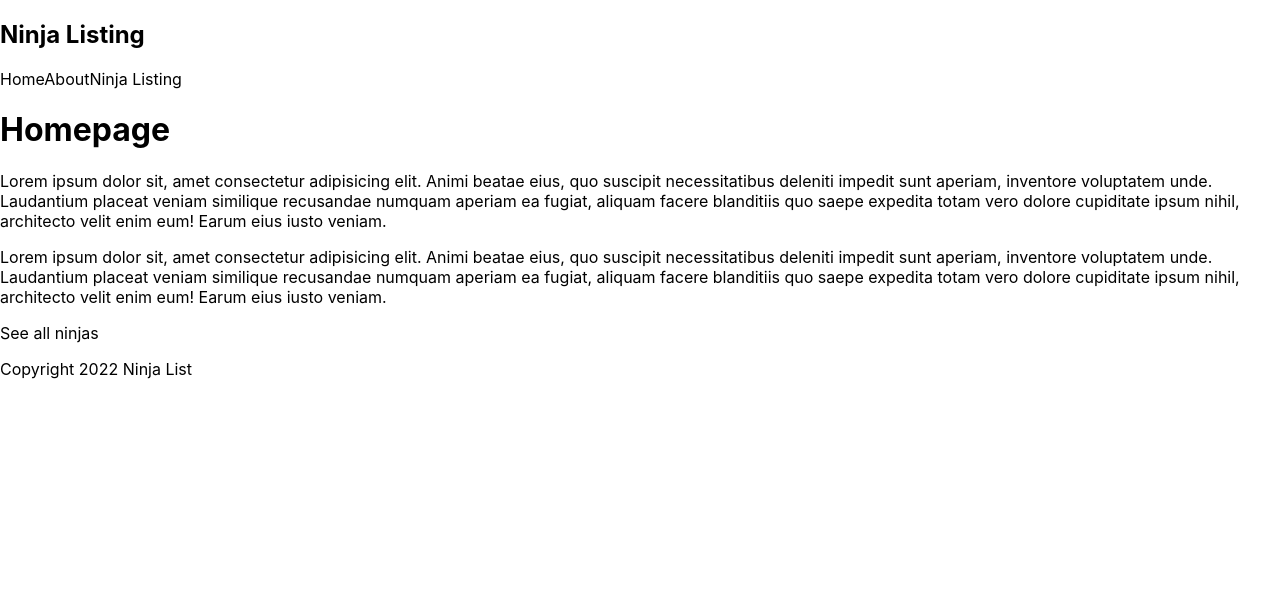
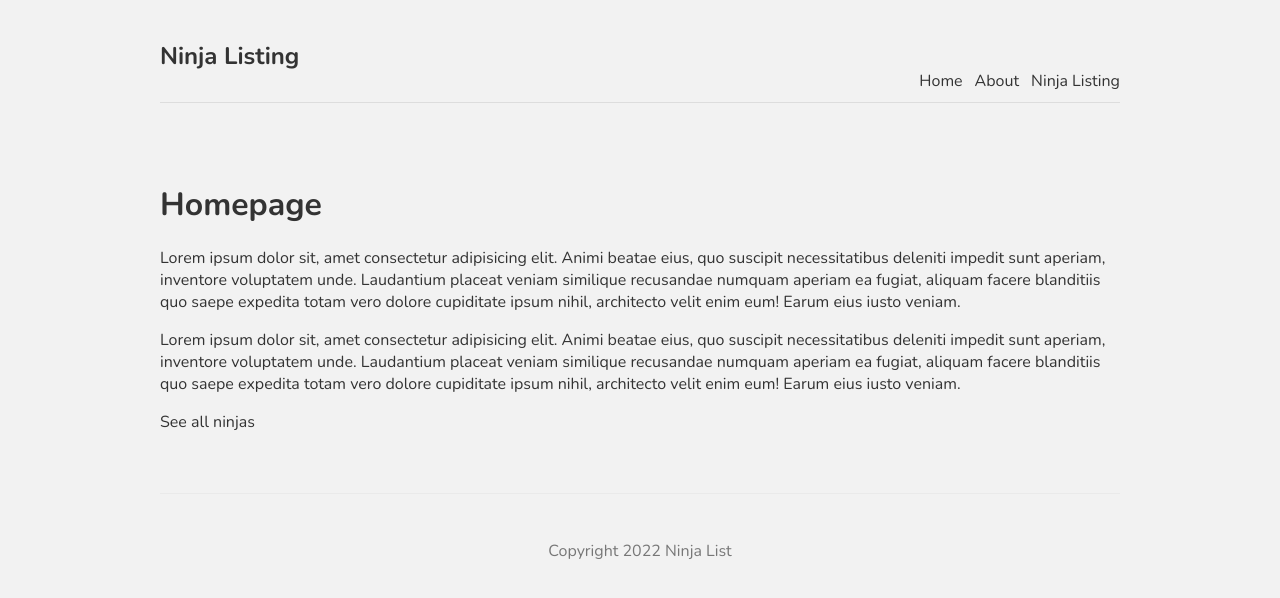
Before and after one commit to Tanimismat/ninjalist, a Next.js app: page / in a window 1280 px wide. Shown: the top 598 px of the page. Built offline with nearby package versions, Linux system fonts and the light colour scheme.

Commit message:
global styles

```diff
--- a/comps/Footer.js
+++ b/comps/Footer.js
@@ -2,9 +2,9 @@
 	const year = new Date().getFullYear();
 
 	return (
-		<div>
+		<footer>
 			<p>Copyright {year} Ninja List</p>
-		</div>
+		</footer>
 	);
 };
 
--- a/styles/globals.css
+++ b/styles/globals.css
@@ -1,26 +1,37 @@
-html,
+@import url("https://fonts.googleapis.com/css2?family=Nunito:wght@300;400;600;700&display=swap");
+
 body {
-  padding: 0;
-  margin: 0;
-  font-family: -apple-system, BlinkMacSystemFont, Segoe UI, Roboto, Oxygen,
-    Ubuntu, Cantarell, Fira Sans, Droid Sans, Helvetica Neue, sans-serif;
+	background: #f2f2f2;
+	color: #333;
+	font-family: "Nunito";
 }
-
 a {
-  color: inherit;
-  text-decoration: none;
+	color: #333;
+	text-decoration: none;
 }
-
-* {
-  box-sizing: border-box;
+.content {
+	max-width: 960px;
+	margin: 0 auto;
 }
-
-@media (prefers-color-scheme: dark) {
-  html {
-    color-scheme: dark;
-  }
-  body {
-    color: white;
-    background: black;
-  }
+nav {
+	margin: 10px auto 80px;
+	padding: 10px 0;
+	display: flex;
+	justify-content: flex-end;
+	align-items: flex-end;
+	border-bottom: 1px solid #ddd;
 }
+nav a {
+	margin-left: 12px;
+}
+nav .logo {
+	margin-right: auto;
+}
+footer {
+	display: block;
+	text-align: center;
+	padding: 30px 0;
+	margin-top: 60px;
+	color: #777;
+	border-top: 1px solid #eaeaea;
+}
```
